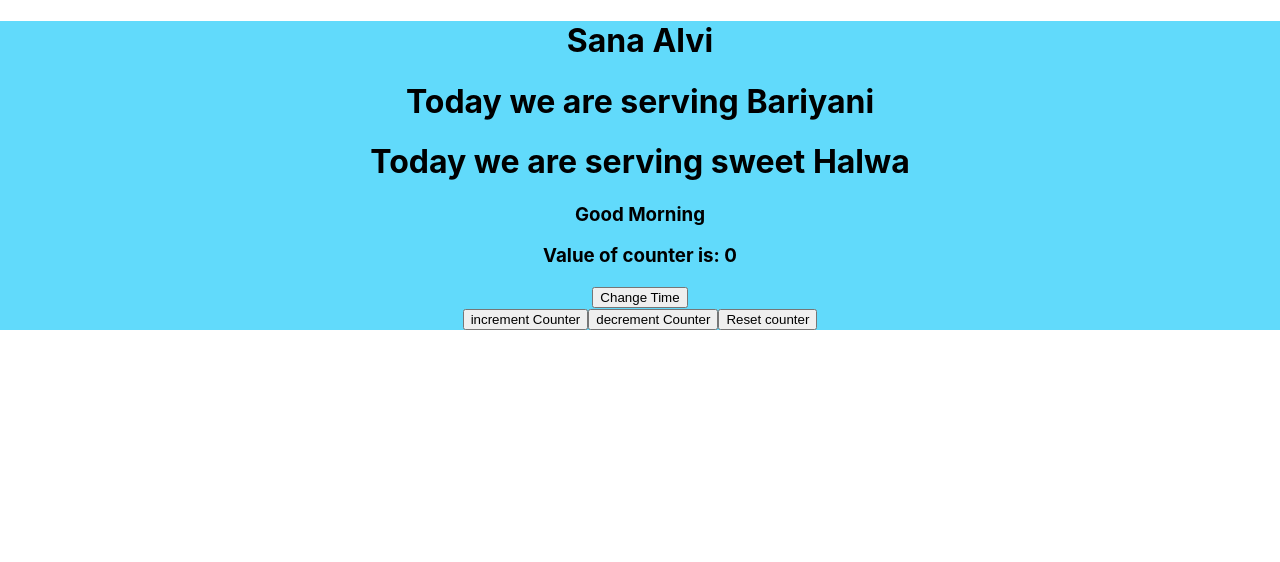
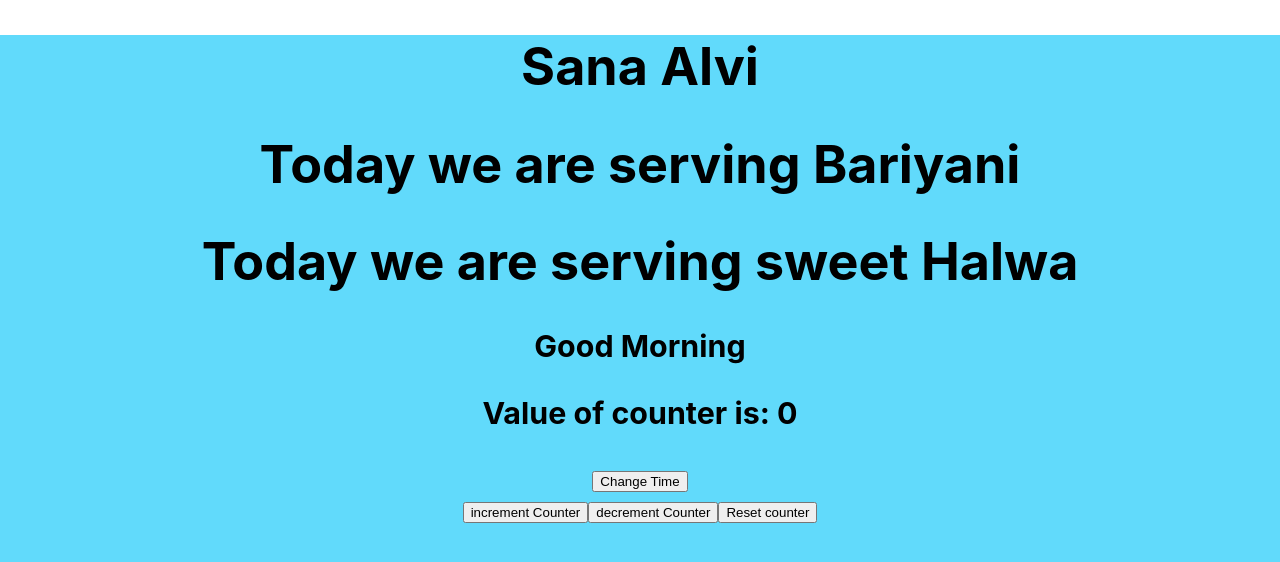
Before and after one commit to SanaAlvi/demo-app1, a React (Create React App) app: page / in a window 1280 px wide. Shown: the top 562 px of the page. Built offline with nearby package versions, Linux system fonts and the light colour scheme.

Commit message:
Update App.css

```diff
--- a/src/App.css
+++ b/src/App.css
@@ -1,6 +1,9 @@
 .App {
   background-color: #61dafb;
   text-align: center;
+  min-height: 100vh;
+  justify-content: center;
+  font-size: calc(10px + 2vmin);
 
 }
 
@@ -18,6 +21,9 @@
 .App-header {
   text-align:center;
   background-color: #282c34;
+  min-height: 100vh;
+  justify-content: center;
+  font-size: calc(10px + 2vmin);
   color: white;
 }
 
```
